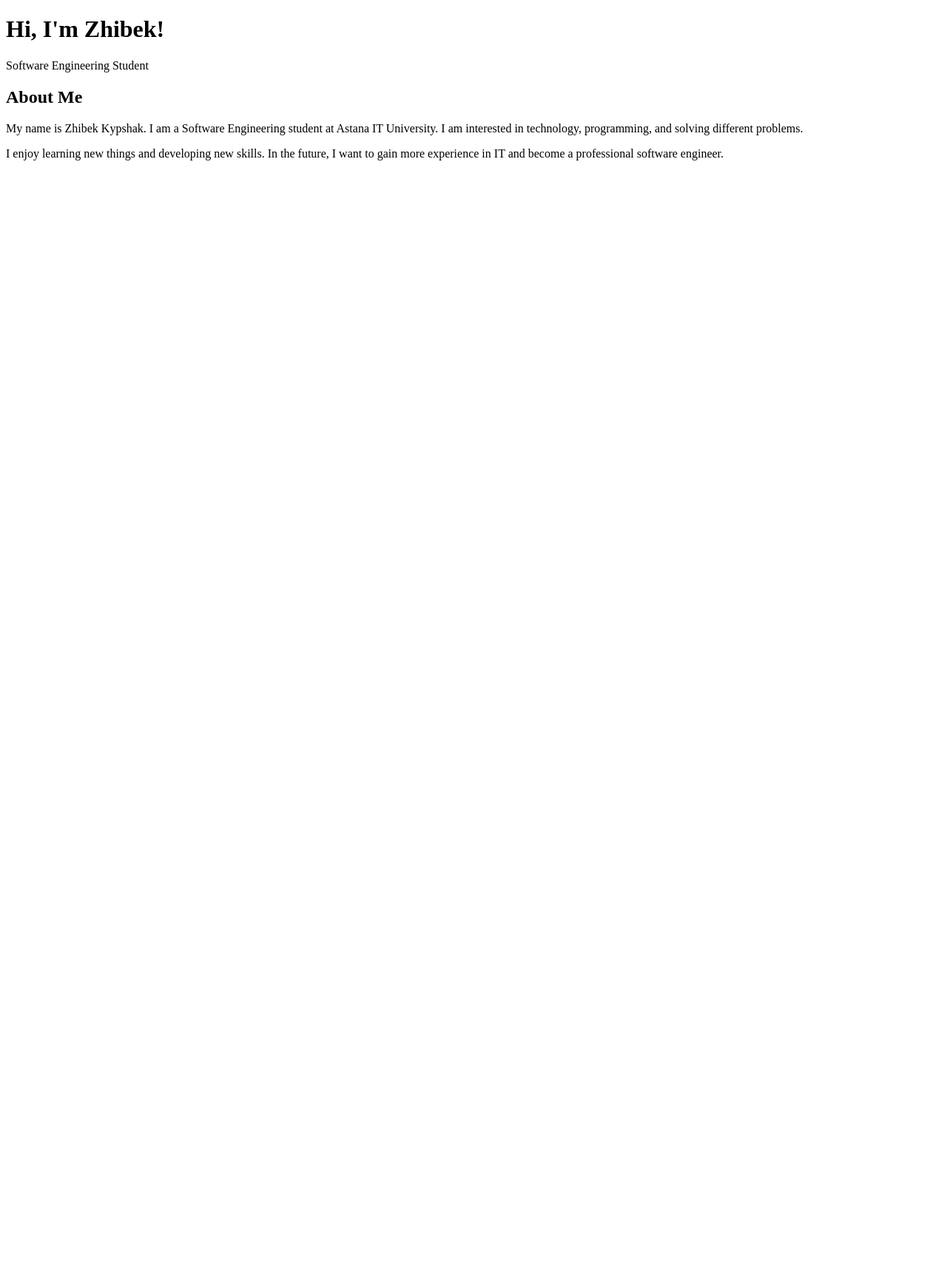
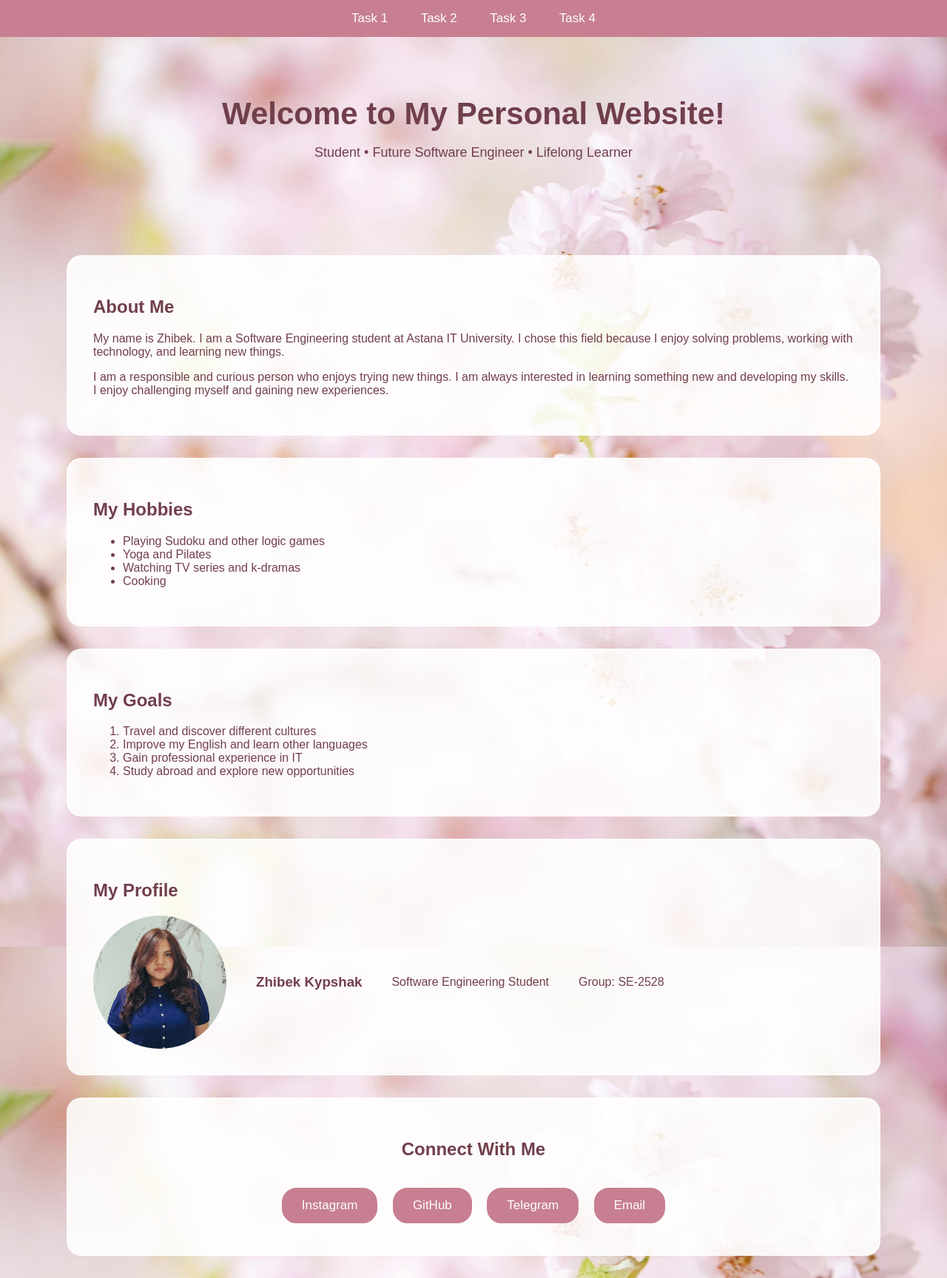
Before and after one commit to zhibekkypshak/frontend-assignment1, a plain HTML site: page Personal_website/index.html in a window 1280 px wide. Shown: the whole page at 74% size. Before the commit the page ends 800 px from the top, so only its background shows below. Drawn offline with Linux system fonts and the light colour scheme.

Commit message:
Complete Task 1 personal website

```diff
--- a/Personal_website/index.html
+++ b/Personal_website/index.html
@@ -4,27 +4,69 @@
     <meta charset="UTF-8">
     <meta name="viewport" content="width=device-width, initial-scale=1.0">
     <title>Zhibek's personal website</title>
+    <link rel="stylesheet" href="styles.css">
 </head>
 <body>
+    <nav>
+    <a href="index.html">Task 1</a>
+    <a href="../task2.html">Task 2</a>
+    <a href="../task3.html">Task 3</a>
+    <a href="../task4.html">Task 4</a>
+</nav>
     <header>
-    <h1>Hi, I'm Zhibek!</h1>
-    <p>Software Engineering Student</p>
+    <h1>Welcome to My Personal Website!</h1>
+    <p>Student • Future Software Engineer • Lifelong Learner</p>
 </header>
 
 <section id="about">
     <h2>About Me</h2>
+    <p>
+        My name is Zhibek. I am a Software Engineering student at Astana IT University.
+         I chose this field because I enjoy solving problems, working with technology,
+          and learning new things.
+    </p>
+    <p>
+        I am a responsible and curious person who enjoys trying new things.
+        I am always interested in learning something new and developing my skills.
+         I enjoy challenging myself and gaining new experiences.
+    </p>
+</section>
+<section class="hobbies">
+    <h2>My Hobbies</h2>
+    <ul>
+        <li>Playing Sudoku and other logic games</li>
+        <li>Yoga and Pilates</li>
+        <li>Watching TV series and k-dramas</li>
+        <li>Cooking</li>
+    </ul>
+</section>
+<section class="goals">
+    <h2>My Goals</h2>
+    <ol>
+        <li>Travel and discover different cultures</li>
+        <li>Improve my English and learn other languages</li>
+        <li>Gain professional experience in IT</li>
+        <li>Study abroad and explore new opportunities</li>
+    </ol>
+</section>
+<section class="profile">
+    <h2>My Profile</h2>
 
-    <p>
-        My name is Zhibek Kypshak. I am a Software Engineering student
-        at Astana IT University. I am interested in technology,
-        programming, and solving different problems.
-    </p>
+    <div class="profile-card">
+        <img src="images/IMG_1816.png" alt="Zhibek's profile photo">
 
-    <p>
-        I enjoy learning new things and developing new skills.
-        In the future, I want to gain more experience in IT
-        and become a professional software engineer.
-    </p>
+        <h3>Zhibek Kypshak</h3>
+        <p>Software Engineering Student</p>
+        <p>Group: SE-2528</p>
+    </div>
+</section>
+<section class="socials">
+    <h2>Connect With Me</h2>
+
+    <a href="https://www.instagram.com/zhibekkypshak_?stkn=NjFid3V4ajRsbDV2&utm_source=qr" target="_blank">Instagram</a>
+    <a href="https://github.com/zhibekkypshak" target="_blank">GitHub</a>
+    <a href="https://t.me/Zhakx1" target="_blank">Telegram</a>
+    <a href="mailto:zibekkypsak123@gmail.com">Email</a>
 </section>
 </body>
 </html>
--- /dev/null
+++ b/Personal_website/styles.css
@@ -0,0 +1,96 @@
+* {
+    box-sizing: border-box;
+}
+body {
+    background-image: url("images/wallpaper1.jpg");
+    background-size: cover;
+    background-position: center;
+    font-family: Arial, sans-serif;
+    background-attachment: fixed;
+    margin: 0;
+    padding: 0;
+}
+nav {
+    background-color: #c77f91;
+    text-align: center;
+    padding: 15px;
+}
+
+nav a {
+    color: white;
+    text-decoration: none;
+    margin: 0 20px;
+    font-size: 17px;
+}
+
+nav a:hover {
+    color: #ffe4ec;
+}
+
+header {
+    text-align: center;
+     color: #713f4c;
+    padding: 80px 20px;
+}
+
+header h1 {
+    font-size: 42px;
+    margin: 0 0 15px;
+}
+
+header p {
+    font-size: 18px;
+}
+section {
+    background-color: rgba(255, 255, 255, 0.88);
+    color: #713f4c;
+
+    width: 90%;
+    max-width: 1100px;
+    margin: 30px auto;
+    padding: 35px;
+
+    border: 1px solid rgba(255, 255, 255, 0.6);
+    border-radius: 20px;
+}
+.profile-card {
+    display: flex;
+    align-items: center;
+    gap: 40px;
+}
+
+.profile-card img {
+    width: 180px;
+    max-width: 100%;
+    height: 180px;
+    object-fit: cover;
+    border-radius: 50%;
+}
+.socials {
+    text-align: center;
+}
+
+.socials h2 {
+    margin-bottom: 30px;
+}
+
+.socials a {
+    display: inline-block;
+
+    background-color: #c77f91;
+    color: white;
+
+    text-decoration: none;
+    font-size: 17px;
+
+    padding: 12px 25px;
+    margin: 8px;
+
+    border: 2px solid #c77f91;
+    border-radius: 20px;
+}
+
+.socials a:hover {
+    background-color: white;
+    color: #c77f91;
+}
```
Also changed, not shown: Personal_website/images/IMG_1816.PNG (added), Personal_website/images/profile.PNG (added), Personal_website/images/wallpaper1.jpg (added).
